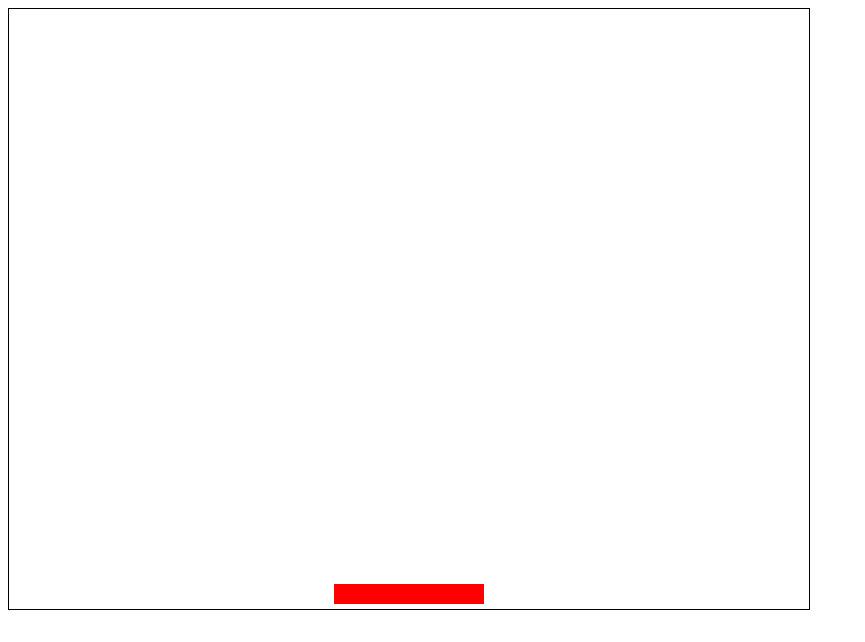
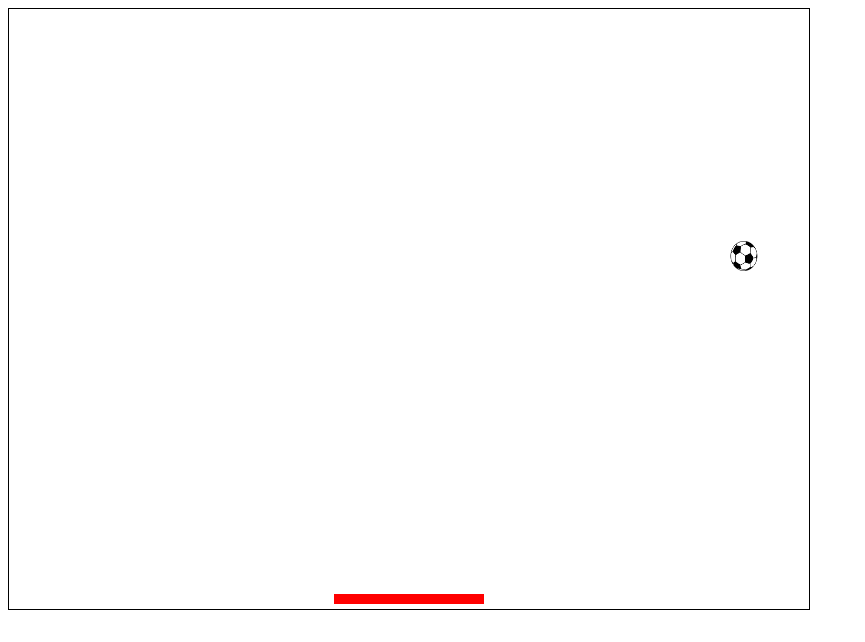
Before and after one commit to shashankbl/GameDevil, a website built with Parcel: page index.html in a window 1280 px wide. Shown: the whole page, without its empty margins (0-865 px from the left). Built offline with nearby package versions, Linux system fonts and the light colour scheme.

Commit message:
paddle bounces ball

```diff
--- a/index.html
+++ b/index.html
@@ -1,11 +1,15 @@
 <!DOCTYPE html>
 <html>
   <head>
-    <title>Parcel Sandbox</title>
+    <title>Bouncing Ball</title>
     <meta charset="UTF-8" />
     <style>
       #gameScreen {
         border: 1px solid black;
+      }
+
+      img {
+        display: none;
       }
     </style>
   </head>
@@ -13,6 +17,8 @@
   <body>
     <script type="module" src="src/index.js"></script>
     <script type="module" src="src/paddle.js"></script>
+
+    <img id="img_ball" src="assets/images/football.png" width="5%" />
     <canvas id="gameScreen" width="800" height="600"></canvas>
   </body>
 </html>
--- /dev/null
+++ b/src/ball.js
@@ -0,0 +1,55 @@
+export default class Ball {
+  constructor(game) {
+    this.image = document.getElementById("img_ball");
+    this.position = { x: 10, y: 10 };
+    this.speed = { x: 5, y: 3 };
+    this.size = 30;
+    this.gameHeight = game.gameHeight;
+    this.gameWidth = game.gameWidth;
+    this.game = game;
+  }
+
+  draw(ctx) {
+    ctx.drawImage(
+      this.image,
+      this.position.x,
+      this.position.y,
+      this.size,
+      this.size
+    );
+  }
+
+  update(deltaTime) {
+    this.position.x += this.speed.x;
+    this.position.y += this.speed.y;
+
+    if (
+      this.position.x > this.gameWidth - this.size - 5 ||
+      this.position.x < 5
+    ) {
+      this.speed.x = -this.speed.x;
+    }
+
+    if (
+      this.position.y > this.gameHeight - this.size - 5 ||
+      this.position.y < 5
+    ) {
+      this.speed.y = -this.speed.y;
+    }
+
+    let bottomBall = this.position.y + this.size;
+    let topOfPaddle = this.game.paddle.position.y;
+    let leftSideOfPaddle = this.game.paddle.position.x;
+    let rightSideOfPaddle =
+      this.game.paddle.position.x + this.game.paddle.width;
+
+    if (
+      bottomBall >= topOfPaddle &&
+      this.position.x >= leftSideOfPaddle &&
+      this.position.x + this.size <= rightSideOfPaddle
+    ) {
+      this.speed.y = -this.speed.y;
+      this.position.y = this.game.paddle.position.y - this.size;
+    }
+  }
+}
--- /dev/null
+++ b/src/game.js
@@ -0,0 +1,26 @@
+import Paddle from "./paddle.js";
+import InputHandler from "./input.js";
+import Ball from "./ball.js";
+
+export default class Game {
+  constructor(gameWidth, gameHeight) {
+    this.gameWidth = gameWidth;
+    this.gameHeight = gameHeight;
+  }
+
+  start() {
+    this.paddle = new Paddle(this);
+    this.ball = new Ball(this);
+    new InputHandler(this.paddle);
+
+    this.gameObjects = [this.ball, this.paddle];
+  }
+
+  update(deltaTime) {
+    this.gameObjects.forEach((Object) => Object.update(deltaTime));
+  }
+
+  draw(ctx) {
+    this.gameObjects.forEach((Object) => Object.draw(ctx));
+  }
+}
--- a/src/index.js
+++ b/src/index.js
@@ -1,5 +1,4 @@
-import Paddle from "./paddle.js";
-import InputHandler from "./input.js";
+import Game from "./game.js";
 
 let canvas = document.getElementById("gameScreen");
 let ctx = canvas.getContext("2d");
@@ -7,13 +6,8 @@ let ctx = canvas.getContext("2d");
 const GAME_WIDTH = 800;
 const GAME_HEIGHT = 600;
 
-ctx.clearRect(0, 0, GAME_WIDTH, GAME_HEIGHT);
-
-let paddle = new Paddle(GAME_WIDTH, GAME_HEIGHT);
-
-new InputHandler(paddle);
-
-paddle.draw(ctx);
+let game = new Game(GAME_WIDTH, GAME_HEIGHT);
+game.start();
 
 let lastTime = 0;
 
@@ -22,10 +16,10 @@ function gameLoop(timestamp) {
   lastTime = timestamp;
 
   ctx.clearRect(0, 0, GAME_WIDTH, GAME_HEIGHT);
-  paddle.update(deltaTime);
-  paddle.draw(ctx);
+  game.update(deltaTime);
+  game.draw(ctx);
 
   requestAnimationFrame(gameLoop);
 }
 
-gameLoop();
+requestAnimationFrame(gameLoop);
--- a/src/input.js
+++ b/src/input.js
@@ -18,11 +18,11 @@ export default class InputHandler {
     document.addEventListener("keyup", (event) => {
       switch (event.keyCode) {
         case 37:
-          paddle.stop();
+          if (paddle.speed < 0) paddle.stop();
           break;
 
         case 39:
-          paddle.stop();
+          if (paddle.speed > 0) paddle.stop();
           break;
 
         default:
--- a/src/paddle.js
+++ b/src/paddle.js
@@ -1,16 +1,16 @@
 export default class Paddle {
-  constructor(gameWidth, gameHeight) {
-    this.gameWidth = gameWidth;
+  constructor(game) {
+    this.gameWidth = game.gameWidth;
 
     this.width = 150;
-    this.height = 20;
+    this.height = 10;
 
     this.maxSpeed = 8;
     this.speed = 0;
 
     this.position = {
-      x: gameWidth / 2 - this.width / 2,
-      y: gameHeight - this.height - 5
+      x: game.gameWidth / 2 - this.width / 2,
+      y: game.gameHeight - this.height - 5
     };
   }
 
@@ -32,8 +32,6 @@ export default class Paddle {
   }
 
   update(deltaTime) {
-    if (!deltaTime) return;
-
     this.position.x += this.speed;
 
     if (this.position.x < 5) this.position.x = 5;
```
Also changed, not shown: assets/images/football.png (added).
